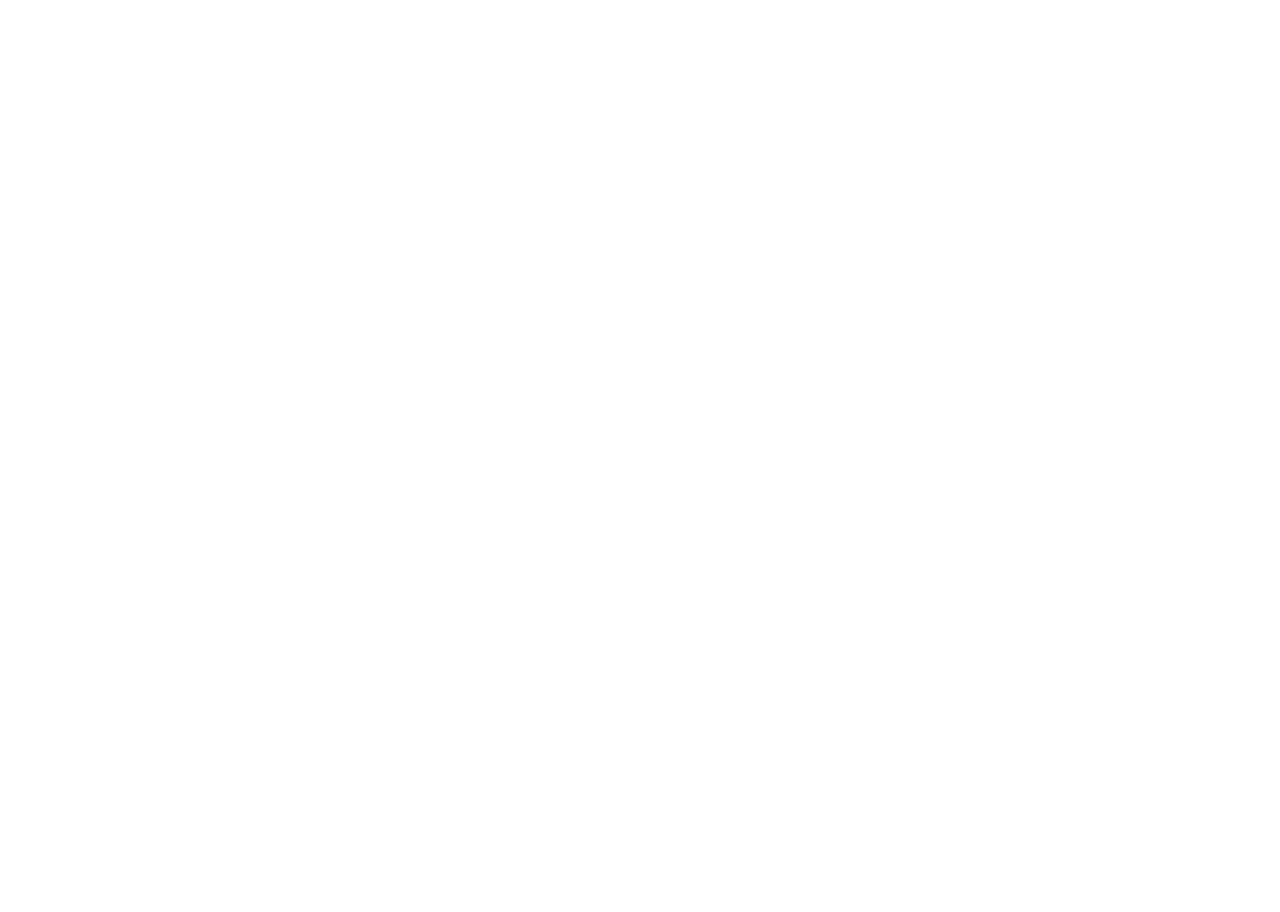
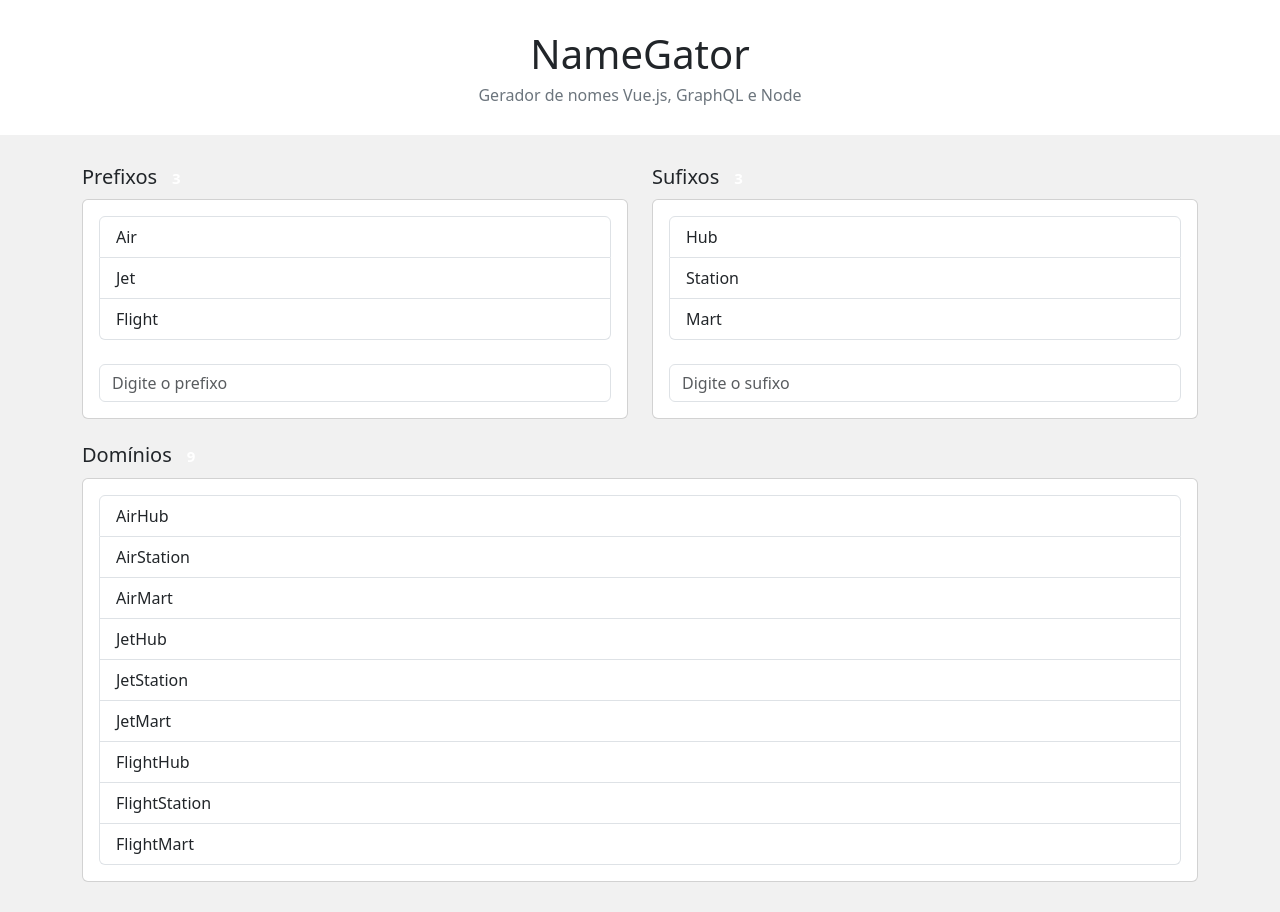
Before and after one commit to annielmenezes/fullstack_vue_graphql_node, a Vue app: page / in a window 1280 px wide. Before the commit the page ends 800 px from the top, so only its background shows below. Built offline with nearby package versions, Linux system fonts and the light colour scheme.

Commit message:
feat: add template lists

```diff
--- a/src/App.vue
+++ b/src/App.vue
@@ -1,9 +1,119 @@
-<script setup>
+<template>
+  <div id="root">
+    <header id="slogan" class="text-center">
+      <h1>NameGator</h1>
+      <h6 class="text-secondary">Gerador de nomes Vue.js, GraphQL e Node</h6>
+    </header>
+    <main id="main">
+      <div class="container">
+        <div class="row">
+          <div class="col-md">
+            <h5>
+              Prefixos
+              <span class="badge badge-info">{{ prefixes.length }}</span>
+            </h5>
+            <div class="card">
+              <div class="card-body">
+                <ul class="list-group">
+                  <li
+                    v-for="prefix in prefixes"
+                    :key="prefix"
+                    class="list-group-item"
+                  >
+                    {{ prefix }}
+                  </li>
+                </ul>
+                <br />
+                <input
+                  class="form-control"
+                  type="text"
+                  placeholder="Digite o prefixo"
+                />
+              </div>
+            </div>
+          </div>
+          <div class="col-md">
+            <h5>
+              Sufixos
+              <span class="badge badge-info">{{ suffixes.length }}</span>
+            </h5>
+            <div class="card">
+              <div class="card-body">
+                <ul class="list-group">
+                  <li
+                    v-for="sufix in suffixes"
+                    :key="sufix"
+                    class="list-group-item"
+                  >
+                    {{ sufix }}
+                  </li>
+                </ul>
+                <br />
+                <input
+                  class="form-control"
+                  type="text"
+                  placeholder="Digite o sufixo"
+                />
+              </div>
+            </div>
+          </div>
+        </div>
+        <br />
+        <h5>
+          Domínios <span class="badge badge-info">{{ domains.length }}</span>
+        </h5>
+        <div class="card">
+          <div class="card-body">
+            <ul class="list-group">
+              <li
+                v-for="domain in domains"
+                :key="domain"
+                class="list-group-item"
+              >
+                {{ domain }}
+              </li>
+            </ul>
+          </div>
+        </div>
+      </div>
+    </main>
+  </div>
+</template>
+
+<script>
+import "bootstrap/dist/css/bootstrap.min.css";
+import "font-awesome/css/font-awesome.min.css";
+
+export default {
+  name: "App",
+  data: function () {
+    return {
+      prefixes: ["Air", "Jet", "Flight"],
+      suffixes: ["Hub", "Station", "Mart"],
+      domains: [
+        "AirHub",
+        "AirStation",
+        "AirMart",
+        "JetHub",
+        "JetStation",
+        "JetMart",
+        "FlightHub",
+        "FlightStation",
+        "FlightMart",
+      ],
+    };
+  },
+};
 </script>
 
-<template>
-</template>
-
-<style scoped>
-
+<style>
+#slogan {
+  margin-top: 30px;
+  margin-bottom: 30px;
+}
+#main {
+  background-color: #f1f1f1;
+  padding-top: 30px;
+  padding-bottom: 30px;
+}
 </style>
```
